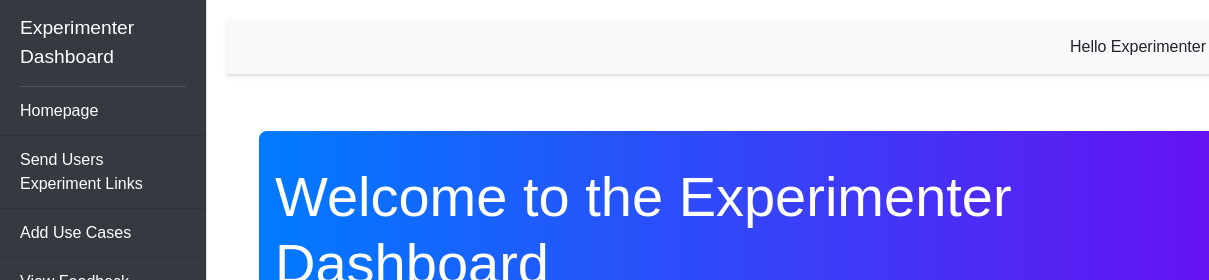
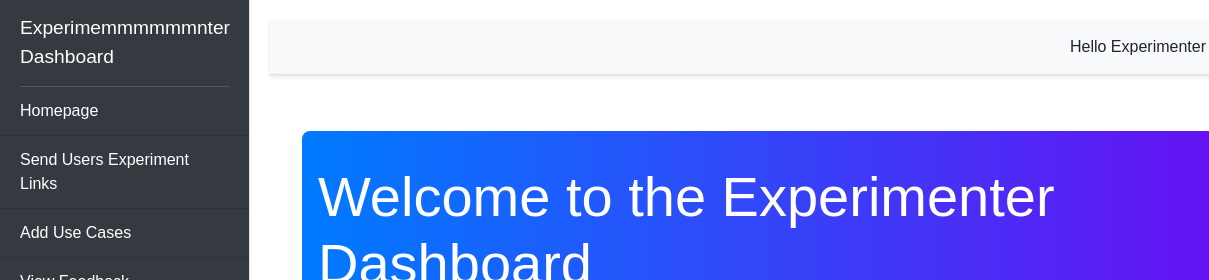
Before and after one commit to lohitakshsingla0/Chatbot-Experimenter, a website: page public/admin/index.html in a window 1280 px wide. Shown: the top 280 px of the page, 0-1209 px from the left. Drawn offline with nearby package versions, Linux system fonts and the light colour scheme; no server answers; a script that the page names is missing.

```diff
--- a/public/admin/index.html
+++ b/public/admin/index.html
@@ -12,7 +12,7 @@
     <div class="d-flex" id="wrapper">
         <!-- Sidebar -->
         <div class="bg-dark border-right" id="sidebar-wrapper">
-            <div class="sidebar-heading text-white">Experimenter Dashboard</div>
+            <div class="sidebar-heading text-white">Experimemmmmmmnter Dashboard</div>
             <hr class="sidebar-separator">
             <div class="list-group list-group-flush">
                 <a href="#" class="list-group-item list-group-item-action bg-dark text-white" onclick="showSection('homepage')">Homepage</a>
```
